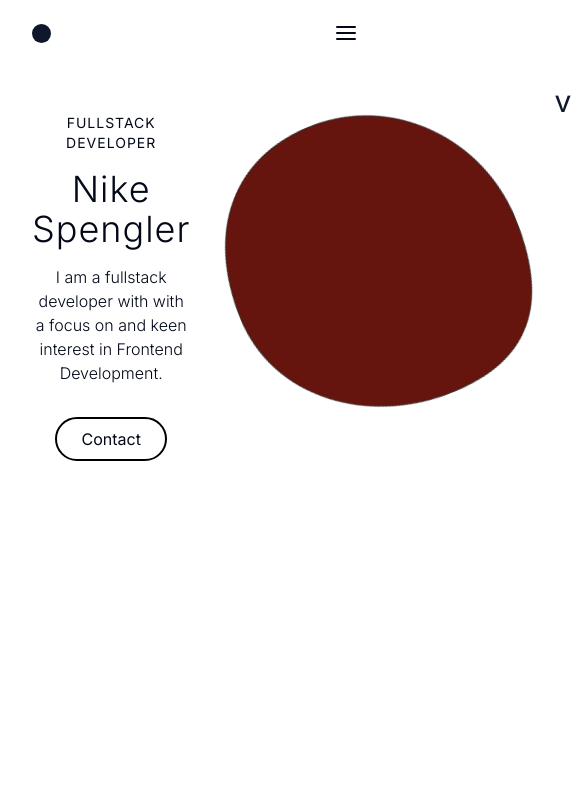
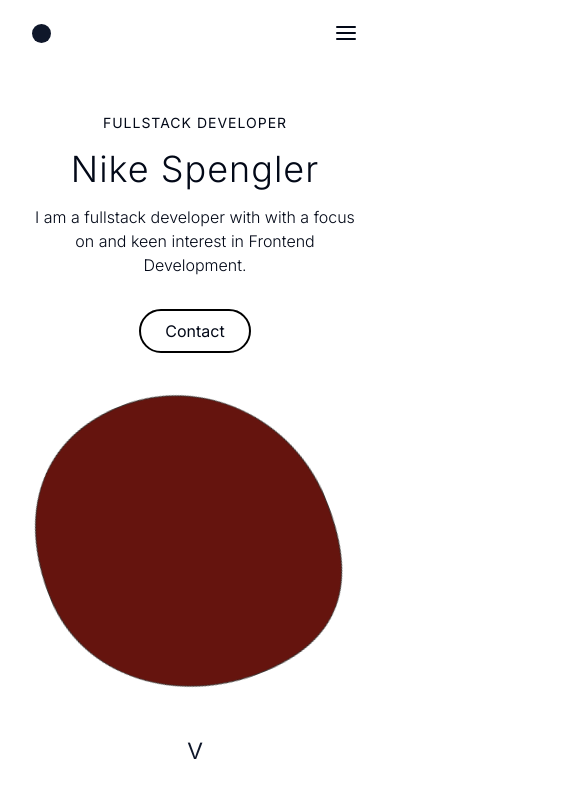
Before and after one commit to NikeSpengler/portfolio-nextjs, a Next.js app: page / in a window 390 px wide. Shown: the top 798 px of the page, 571 px wide, since content can reach past the window. Built offline with nearby package versions, Linux system fonts and the light colour scheme.

Commit message:
Updated mobile responsiveness

```diff
--- a/components/Hero.jsx
+++ b/components/Hero.jsx
@@ -3,31 +3,32 @@ import  {Button} from './ui/button';
 
 const Hero = () => {
   return (
-    <section className='py-12 xl:py-24 h-[84vh] xl:pt-28 ng-hero bg-no-repeat bg-bottom bg-cover dark:bg-black'>
+    <section className='py-12 xl:py-24 h-[100vh] xl:pt-28 bg-hero bg-no-repeat bg-bottom bg-cover dark:bg-black'>
         <div className='container mx-auto'>
-            <div className='flex xl:flex-row sm:flex-col justify-between gap-x-8'>
+            <div className='flex md:flex-row flex-col justify-between gap-x-16'>
                 <div className='flex max-w-[600px] flex-col justify-center mx-auto xl:mx-0
                 text-center m:text-left xl:text-left'>
                     <div className='text-sm mb-4 tracking-[1px] text-color-brown'>FULLSTACK DEVELOPER</div>
                     <h1 className='h1'>Nike Spengler</h1>
-                    <p className='subtitle max-w-[490px] pt-4 mx-auto xl:mx-0'>
+                    <p className='subtitle max-w-[490px] mx-auto pt-4 xl:mx-0'>
                         I am a fullstack developer with with a focus on and keen interest in Frontend Development.
                     </p>
                     {/* Button */}
                     <Link href={'/contact'}>
-                        <button className='hover:bg-opacity-50 hover:bg-stone-300 px-6 py-2 border-solid border-2 border-black rounded-3xl dark:border-white'>
+                        <button className='hover:bg-opacity-50 hover:bg-stone-300 px-6 py-2
+                        border-solid border-2 border-black rounded-3xl dark:border-white'>
                             Contact
                         </button>
                     </Link>
                 </div>
                 {/* Image */}
-                <div className='flex relative sm:justify-center sm:pt-8 sm:pb-8 '>
+                <div className='flex relative sm:justify-center py-10 '>
                     <div className='bg-hero_shape w-[300px] h-[300px] bg-no-repeat -top-1 -right-2 animate-spin'>
 
                     </div>
                 </div>
-                <div className='flex sm:justify-center xl:absolute left-2/4 bottom-44 xl:bottom-12 animate-bounce'>
-                    <div className='text-3xl text-primary'>v</div>
+                <div className='flex justify-center md:absolute left-2/4 bottom-44 md:bottom-12 animate-bounce'>
+                    <div className='text-3xl text-primary font-light'>v</div>
                 </div>
             </div>
 
```
